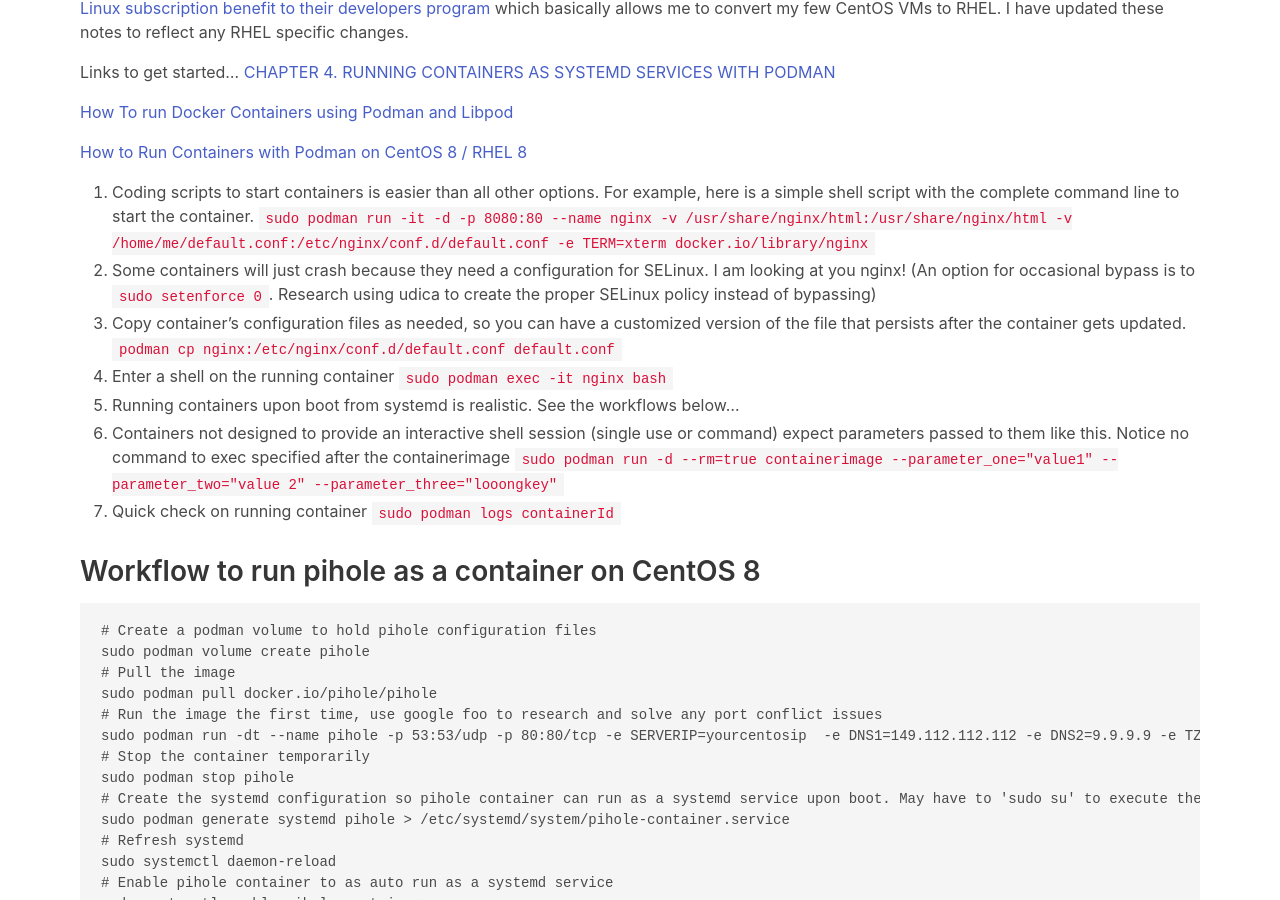
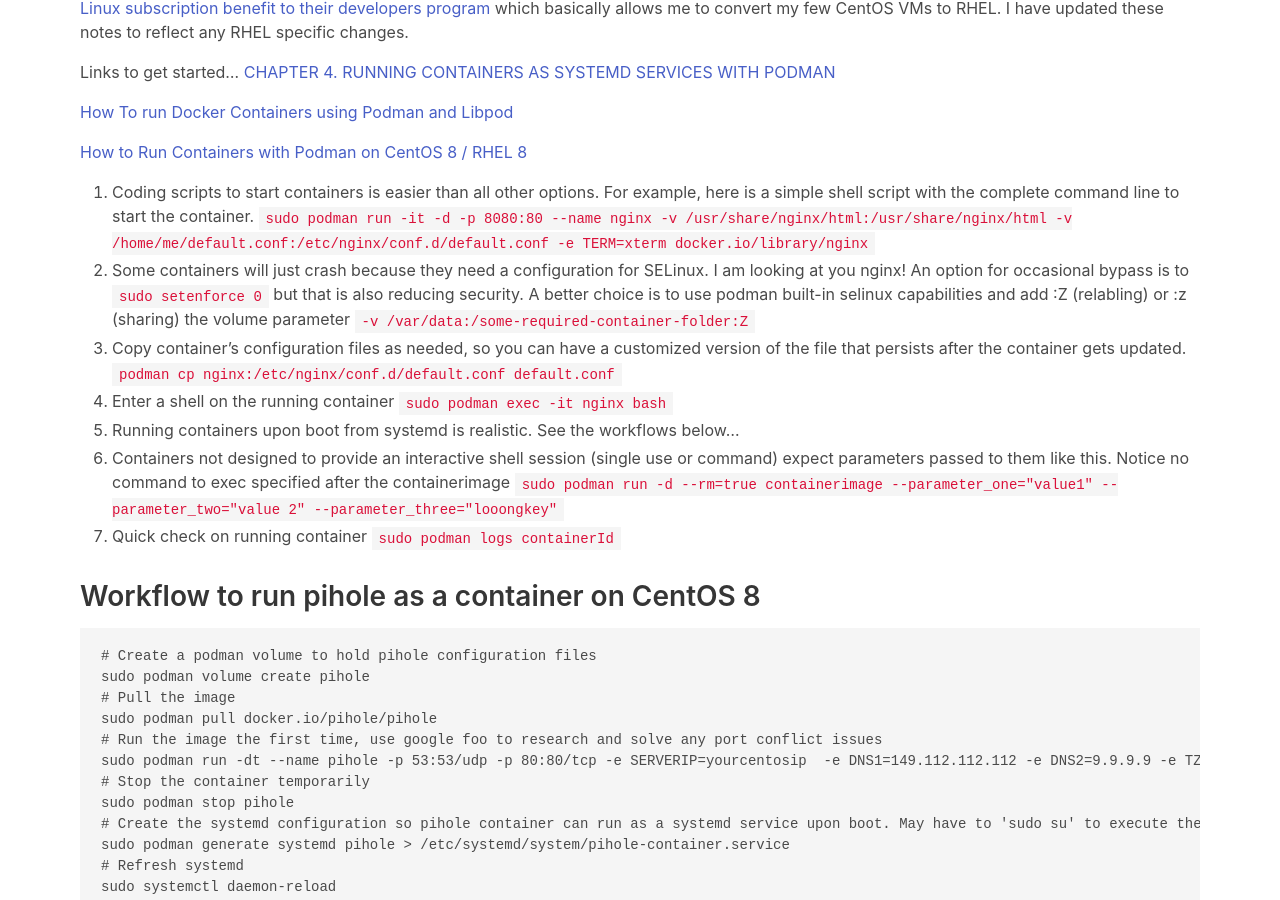
Before and after one commit to kamsalisbury/kamsalisbury.github.io, a Jekyll site: the page built from _posts/2020-10-07-My-CentOS-RHEL-8-Podman-Container-Notes.md, in a window 1280 px wide and 900 px high, scrolled down 324 px. Built offline with Jekyll 4.4.1, drawn with Linux system fonts in a browser that asks for light colours; nearby versions of some CDN libraries; our own code applies the rules of GitHub Pages for plain Markdown files.

Commit message:
Clarify selinux options

```diff
--- a/_posts/2020-10-07-My-CentOS-RHEL-8-Podman-Container-Notes.md
+++ b/_posts/2020-10-07-My-CentOS-RHEL-8-Podman-Container-Notes.md
@@ -9,7 +9,7 @@
 [How to Run Containers with Podman on CentOS 8 / RHEL 8](https://www.linuxtechi.com/run-containers-podman-centos-8-rhel-8/)
 
 1. Coding scripts to start containers is easier than all other options. For example, here is a simple shell script with the complete command line to start the container. `sudo podman run -it -d -p 8080:80 --name nginx -v /usr/share/nginx/html:/usr/share/nginx/html -v /home/me/default.conf:/etc/nginx/conf.d/default.conf -e TERM=xterm docker.io/library/nginx`
-2. Some containers will just crash because they need a configuration for SELinux. I am looking at you nginx! (An option for occasional bypass is to `sudo setenforce 0`. Research using udica to create the proper SELinux policy instead of bypassing)
+2. Some containers will just crash because they need a configuration for SELinux. I am looking at you nginx! An option for occasional bypass is to `sudo setenforce 0` but that is also reducing security. A better choice is to use podman built-in selinux capabilities and add :Z (relabling) or :z (sharing) the volume parameter `-v /var/data:/some-required-container-folder:Z`
 3. Copy container's configuration files as needed, so you can have a customized version of the file that persists after the container gets updated. `podman cp nginx:/etc/nginx/conf.d/default.conf default.conf`
 4. Enter a shell on the running container `sudo podman exec -it nginx bash`
 5. Running containers upon boot from systemd is realistic. See the workflows below...
```
